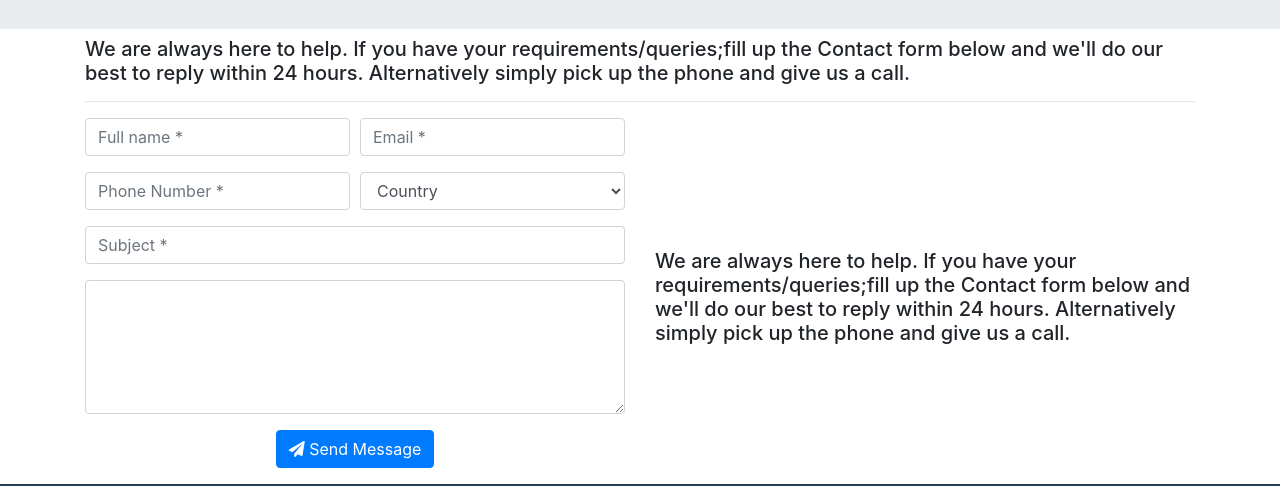
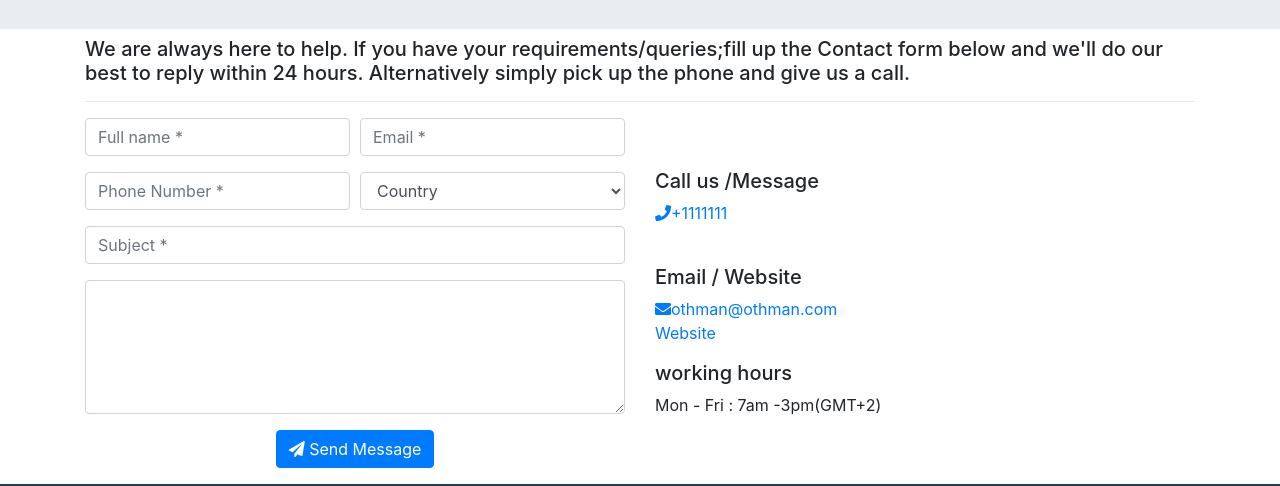
Before and after one commit to osman-developer/portfolio-tech-web, a plain HTML site: page contactus.html in a window 1280 px wide. Shown: the part 192-678 px from the top of the page. Drawn offline with Linux system fonts and the light colour scheme.

Commit message:
contact us

```diff
--- a/contactus.html
+++ b/contactus.html
@@ -156,14 +156,16 @@
                         </div>
                     </form>
                 </div>
-                <div class="col-md-6">
-                    <h5>We are always here to help. If you have your requirements/queries;fill up
-                        the Contact form below and we'll do our best to reply within 24 hours. Alternatively simply pick
-                        up
-                        the phone and give us a call.
-                    </h5>
-
-                </div>
+                <div class="col-md-6 address">
+                    <h5>Call us /Message</h5>
+                    <p> <a href="tel:+1111111"><i class="fas fa-phone"></i>+1111111</a></p><br>
+                    <h5>Email / Website</h5>
+                    <p><a href="mailto:othman@othman.com"><i class="fas fa-envelope"></i>othman@othman.com</a><br>
+                    <a href=" https://osman-developer.github.io/portfolio-tech-web/">Website</a>
+                </p>
+                <h5>working hours</h5>
+                <p>Mon - Fri : 7am -3pm(GMT+2)</p>
+            </div>
             </div>
         </div>
     </section>
```
